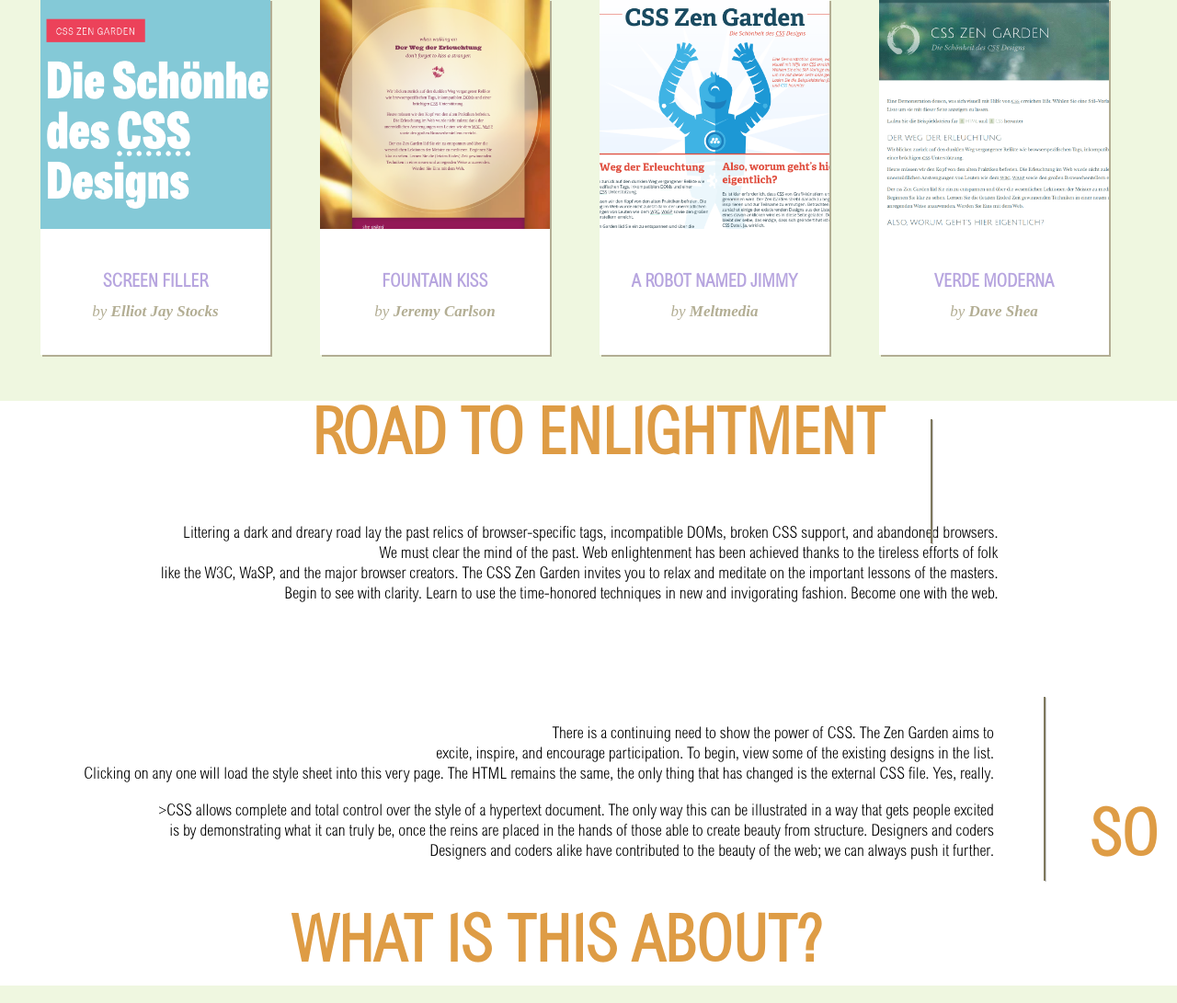
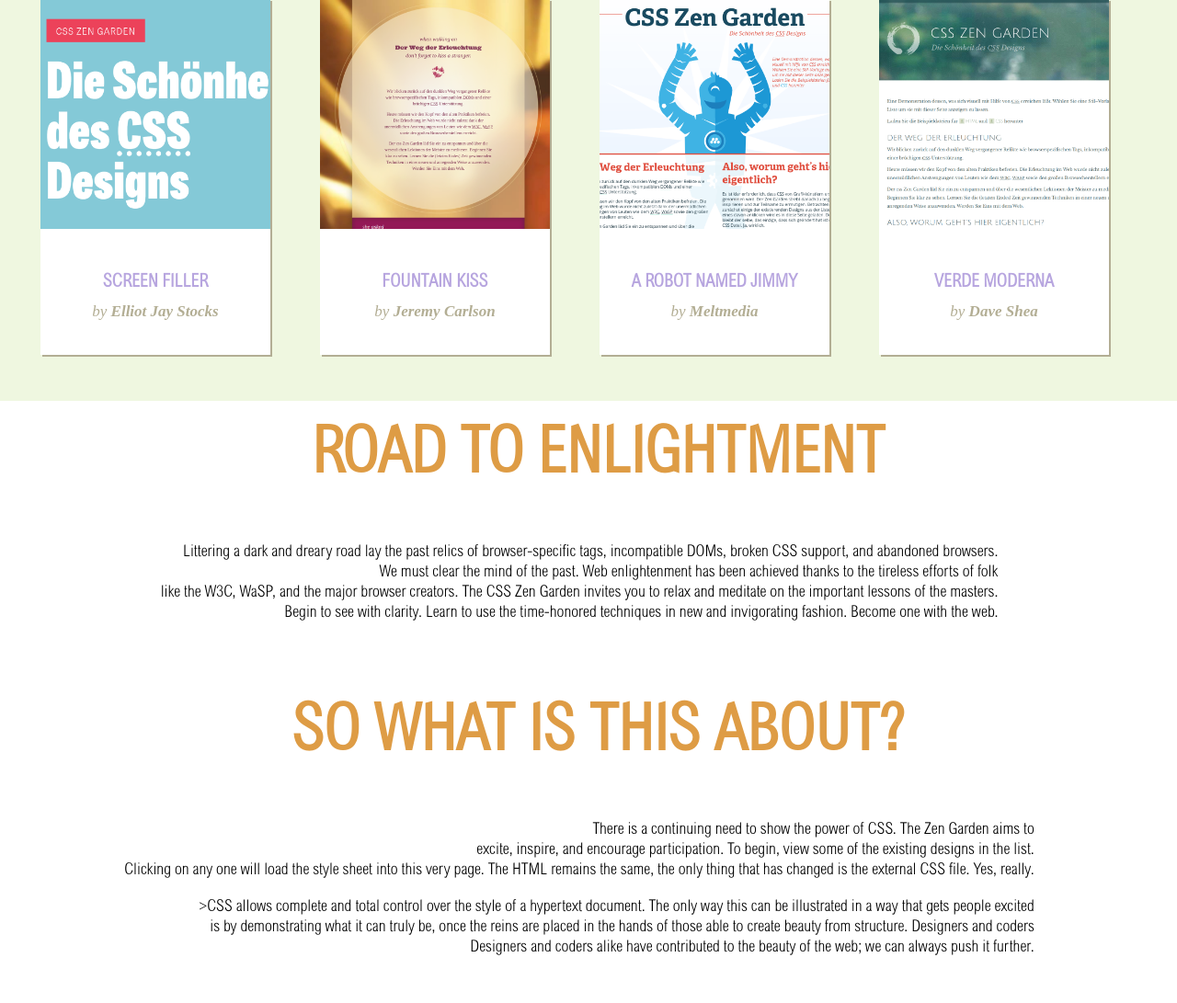
Before and after one commit to lalindandryn/CSS-Zen-Garden, a PHP site: page / in a window 1280 px wide. Shown: the part 1428-2519 px from the top of the page at 92% size. Run offline with PHP 8.4, Linux system fonts and the light colour scheme; some web fonts are replaced.

Commit message:
push to heroku

```diff
--- a/index.html
+++ b/index.html
@@ -167,7 +167,7 @@
 	</section>
 
 	<section style="margin-top: 50px;">
-		<div class="content-row" style="background-color: white;">
+		<div class="content-row" style="background-color: white; padding-top: 20px;">
 			<div style="display: inline !important; padding: 20px;">
 				<div class="col-2">
 					<h1 class="content-titel" style="display: inline !important; color: #DE9C45;">ROAD TO ENLIGHTMENT</h1>
@@ -184,6 +184,9 @@
 
 		<div class="content-row" style="background-color: white; padding-top: 30px;">
 			<div style="display: inline !important; padding: 20px;">
+				<div class="col-2" style="margin-top: -100px;">
+					<h2 class="content-titel" style="display: inline !important; margin-block-start: 0; color: #DE9C45;">SO WHAT IS THIS ABOUT?</h2>
+				</div>
 				<div class="col-2" style="text-align: right;">
 					<div class="content" style="box-shadow: 0 0 0; padding-top: 50px; padding-bottom: 50px;">
 						<p class="inlines letter">There is a continuing need to show the power of CSS. The Zen Garden aims to<br>excite, inspire, and encourage participation. To begin, view some of the existing designs in the list.</p>
@@ -192,9 +195,7 @@
 						<br><p class="inlines letter">Designers and coders alike have contributed to the beauty of the web; we can always push it further.</p>
 					</div>
 				</div>
-				<div class="col-2" style="margin-top: -100px;">
-					<h2 class="content-titel" style="display: inline !important; margin-block-start: 0; color: #DE9C45;">SO WHAT IS THIS ABOUT?</h2>
-				</div>
+
 			</div>
 		</div>
 	</section>
--- a/style.css
+++ b/style.css
@@ -316,7 +316,7 @@
 	font-size: 17.7px;
 	font-family: sertig;
 }
-
+/*
 h1.content-titel::after, h2.content-titel::before{
 	background-color: #7D775C;
 	content: '';
@@ -336,7 +336,7 @@
 h2.content-titel::before{
 	margin-left: -50px;
 	height: 200px;
-}
+} */
 
 .round-box{
 	border-radius: 10px;
```
